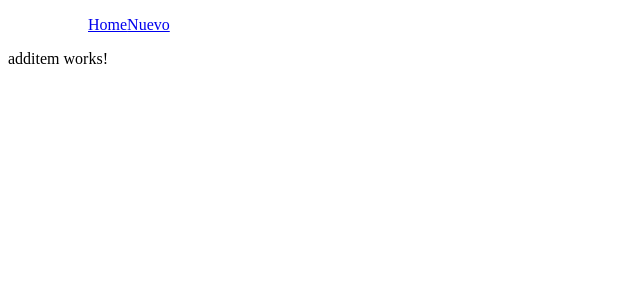
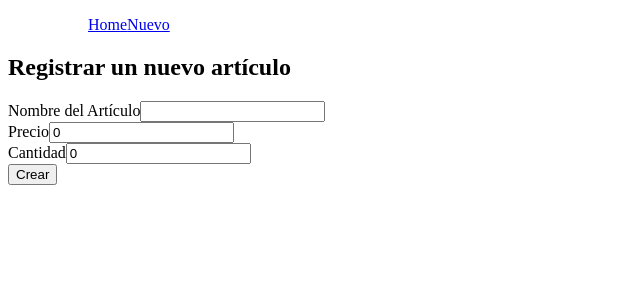
Before and after one commit to Cachurmino/Shopping, an Angular app: page /add in a window 1280 px wide. Shown: the top 300 px of the page, without its empty margins (0-640 px from the left). Built offline with nearby package versions, Linux system fonts and the light colour scheme.

Commit message:
Creamos el componente additem

```diff
--- a/src/app/components/additem/additem.component.html
+++ b/src/app/components/additem/additem.component.html
@@ -1 +1,16 @@
-<p>additem works!</p>
+<form action="">
+  <h2>Registrar un nuevo artículo</h2>
+  <div>
+    <label for="">Nombre del Artículo</label>
+    <input type="text" name="title" id="" [(ngModel)]="title" />
+  </div>
+  <div>
+    <label for="">Precio</label>
+    <input type="text" name="price" id="" [(ngModel)]="price" />
+  </div>
+  <div>
+    <label for="">Cantidad</label>
+    <input type="text" name="quantity" id="" [(ngModel)]="quantity" />
+  </div>
+  <input type="submit" value="Crear" />
+</form>
--- a/src/app/components/additem/additem.component.ts
+++ b/src/app/components/additem/additem.component.ts
@@ -6,6 +6,10 @@ import { Component, OnInit } from '@angular/core';
   styleUrls: ['./additem.component.css'],
 })
 export class AdditemComponent implements OnInit {
+  title: string = '';
+  price: number = 0;
+  quantity: number = 0;
+
   constructor() {}
 
   ngOnInit(): void {}
```
Also changed, not shown: src/app/app.module.ts (+5 -7 lines).
